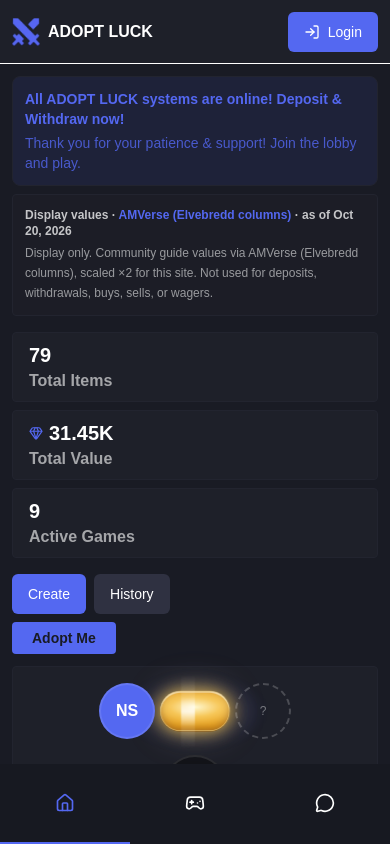
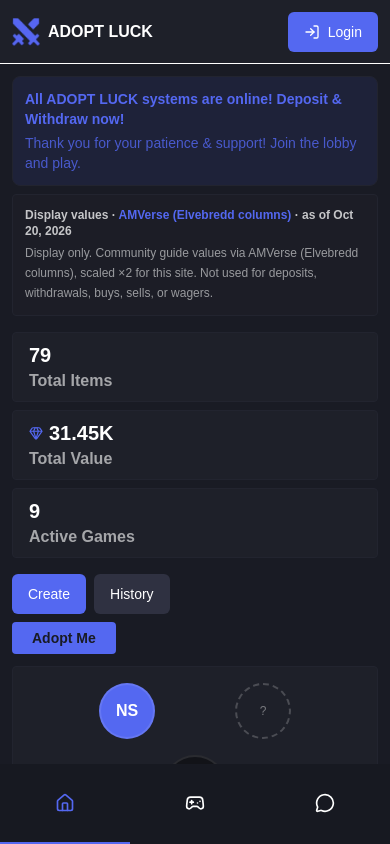
Before and after one commit to fdev-tobi/casino, a Next.js app: page / in a window 390 px wide. Built offline with nearby package versions, Linux system fonts and the light colour scheme; grey boxes are pictures that could not be loaded.

Commit message:
eat: enhance CoinFlip animations and styling; update component structure for improved responsiveness and visual effects

```diff
--- a/src/app/globals.css
+++ b/src/app/globals.css
@@ -32,6 +32,7 @@
   --radius-sm: 4px;
   --radius-md: 6px;
   --radius-lg: 8px;
+  --animate-coinflip: coinflip 0.9s steps(68) infinite;
 }
 
 @layer utilities {
@@ -69,115 +70,39 @@
   outline-offset: 2px;
 }
 
-/* CoinFlip match coin — chroma-style horizontal glowing disk */
-.cf-coin-stage {
-  transform-style: preserve-3d;
-  animation: cf-coin-idle 2.6s ease-in-out infinite;
-}
-
-.cf-coin-spinning {
-  animation: cf-coin-flip 1.1s cubic-bezier(0.22, 0.75, 0.28, 1) infinite;
-}
-
-.cf-coin {
-  background:
-    radial-gradient(140% 90% at 50% 40%, #fff8cf 0%, #f7c85a 26%, #e59a12 58%, #9a5600 100%);
-  box-shadow:
-    0 0 22px rgba(247, 200, 90, 0.7),
-    0 0 48px rgba(247, 200, 90, 0.35),
-    0 0 60px rgba(84, 104, 241, 0.18),
-    inset 0 2px 0 rgba(255, 255, 255, 0.7),
-    inset 0 -4px 10px rgba(90, 40, 0, 0.45);
-}
-
-.cf-coin-rim {
-  box-shadow:
-    inset 0 0 0 1px rgba(255, 230, 150, 0.55),
-    inset 0 0 18px rgba(255, 255, 255, 0.18);
-  pointer-events: none;
-}
-
-.cf-coin-glow {
-  background: radial-gradient(
-    ellipse at center,
-    rgba(247, 200, 90, 0.55) 0%,
-    rgba(247, 200, 90, 0.2) 38%,
-    rgba(84, 104, 241, 0.12) 55%,
-    transparent 72%
-  );
-  filter: blur(10px);
-  animation: cf-glow-pulse 2.2s ease-in-out infinite;
-}
-
-.cf-coin-flare {
-  background: linear-gradient(
-    180deg,
-    transparent 0%,
-    rgba(255, 255, 255, 0.15) 30%,
-    rgba(255, 255, 255, 0.95) 50%,
-    rgba(255, 255, 255, 0.15) 70%,
-    transparent 100%
-  );
-  filter: blur(1px);
-  mix-blend-mode: screen;
-  animation: cf-flare-sweep 2s ease-in-out infinite;
-  pointer-events: none;
-}
-
-@keyframes cf-coin-idle {
-  0%,
-  100% {
-    transform: scaleX(1) scaleY(1);
+/* CoinFlip sprite strip: 69 frames × 400px → last offset -27200px */
+@keyframes coinflip {
+  from {
+    background-position: 0 0;
   }
-  50% {
-    transform: scaleX(1.06) scaleY(0.94);
+  to {
+    background-position: -27200px 0;
   }
 }
 
-@keyframes cf-coin-flip {
-  0% {
-    transform: scaleX(1) scaleY(1);
-    filter: brightness(1);
-  }
-  45% {
-    transform: scaleX(0.12) scaleY(1.08);
-    filter: brightness(1.35);
-  }
-  100% {
-    transform: scaleX(1) scaleY(1);
-    filter: brightness(1);
-  }
+.cf-coin-sprite {
+  position: absolute;
+  top: 50%;
+  left: 50%;
+  z-index: 10;
+  background-repeat: no-repeat;
+  background-position: 0 0;
+  translate: -50% -50%;
+  scale: var(--cf-coin-scale, 0.24);
 }
 
-@keyframes cf-glow-pulse {
-  0%,
-  100% {
-    opacity: 0.65;
-    transform: scale(0.94);
-  }
-  50% {
-    opacity: 1;
-    transform: scale(1.08);
-  }
+.animate-coinflip {
+  animation: coinflip 0.9s steps(68) infinite;
+  will-change: background-position;
 }
 
-@keyframes cf-flare-sweep {
-  0%,
-  100% {
-    opacity: 0.55;
-    transform: translateX(-50%) scaleY(0.8);
-  }
-  50% {
-    opacity: 1;
-    transform: translateX(-50%) scaleY(1.2);
-  }
+.cf-coin-static {
+  background-position: 0 0;
 }
 
 @media (prefers-reduced-motion: reduce) {
-  .cf-coin-stage,
-  .cf-coin-spinning,
-  .cf-coin-glow,
-  .cf-coin-flare {
+  .animate-coinflip {
     animation: none !important;
+    background-position: -27200px 0 !important;
   }
 }
--- a/src/components/lobby/coinflip-coin.tsx
+++ b/src/components/lobby/coinflip-coin.tsx
@@ -2,27 +2,48 @@
 
 import { cn } from "@/lib/utils";
 
+const FRAME_PX = 400;
+
+const sizeClass = {
+  sm: "h-14 w-14 [--cf-coin-scale:0.16]",
+  md: "h-24 w-24 [--cf-coin-scale:0.24] sm:h-48 sm:w-48 sm:[--cf-coin-scale:0.48]",
+  lg: "h-32 w-32 [--cf-coin-scale:0.32] sm:h-48 sm:w-48 sm:[--cf-coin-scale:0.48]",
+} as const;
+
+/**
+ * Sprite-sheet coin between match seats (`/sprites/tails.png`, 69×400px frames).
+ * Plays `animate-coinflip` when both seats are filled.
+ *
+ * Markup mirrors chroma:
+ * `<span class="relative h-24…"><div class="… animate-coinflip" style="background:url(/sprites/tails.png);width:400px;height:400px" /></span>`
+ */
 export function CoinFlipCoin({
   spinning = false,
+  size = "md",
   className,
 }: {
   spinning?: boolean;
+  size?: keyof typeof sizeClass;
   className?: string;
 }) {
   return (
-    <div
-      className={cn(
-        "relative isolate flex h-20 w-48 items-center justify-center sm:h-24 sm:w-56",
-        className,
-      )}
-      aria-hidden="true"
-    >
-      <span className="cf-coin-glow absolute inset-[-40%] rounded-full" />
-      <span className={cn("cf-coin-stage relative h-14 w-44 sm:h-16 sm:w-52", spinning && "cf-coin-spinning")}>
-        <span className="cf-coin absolute inset-0 rounded-[999px]" />
-        <span className="cf-coin-rim absolute inset-0 rounded-[999px]" />
-        <span className="cf-coin-flare absolute inset-y-[-40%] left-1/2 w-[20%] -translate-x-1/2" />
-      </span>
-    </div>
+    <span className={cn("relative block", sizeClass[size], className)} aria-hidden="true">
+      <div
+        data-coin-sprite
+        className={cn("pointer-events-none", spinning ? "animate-coinflip" : "cf-coin-static")}
+        style={{
+          position: "absolute",
+          top: "50%",
+          left: "50%",
+          zIndex: 10,
+          width: FRAME_PX,
+          height: FRAME_PX,
+          backgroundImage: 'url("/sprites/tails.png")',
+          backgroundRepeat: "no-repeat",
+          backgroundPosition: spinning ? undefined : "0 0",
+          transform: "translate(-50%, -50%) scale(var(--cf-coin-scale, 0.24))",
+        }}
+      />
+    </span>
   );
 }
--- a/src/components/lobby/coinflip-lobby.tsx
+++ b/src/components/lobby/coinflip-lobby.tsx
@@ -148,7 +148,8 @@
               <Avatar player={game.host} size="lg" className="relative z-10 size-14 border-2" />
               <CoinFlipCoin
                 spinning={game.status === "full"}
-                className="pointer-events-none absolute left-1/2 top-1/2 z-0 h-12 w-24 -translate-x-1/2 -translate-y-1/2 scale-[0.72]"
+                size="sm"
+                className="pointer-events-none absolute left-1/2 top-1/2 z-0 -translate-x-1/2 -translate-y-1/2"
               />
               {game.joiner ? (
                 <Avatar player={game.joiner} size="lg" className="relative z-10 size-14 border-2" />
--- a/src/components/lobby/coinflip-match-view.tsx
+++ b/src/components/lobby/coinflip-match-view.tsx
@@ -139,9 +139,10 @@
         </div>
       </div>
 
-      <div className="relative mt-3 flex flex-1 items-center justify-between gap-2 px-1 py-8 sm:px-3 sm:py-10">
+      <div className="relative mt-3 flex flex-1 items-center justify-between gap-2 px-1 py-10 sm:px-3 sm:py-12">
         <PlayerColumn player={game.host} side="heads" />
-        <div className="pointer-events-none absolute inset-x-0 top-[42%] z-10 flex -translate-y-1/2 justify-center">
+        <div className="pointer-events-none absolute inset-x-0 top-1/2 z-10 flex -translate-y-1/2 justify-center">
+          {/* Sprite flip only when both seats are filled */}
           <CoinFlipCoin spinning={spinning} />
         </div>
         <PlayerColumn player={game.joiner} side="tails" waiting={!hasJoiner} />
```
Also changed, not shown: public/sprites/tails.png (added).
